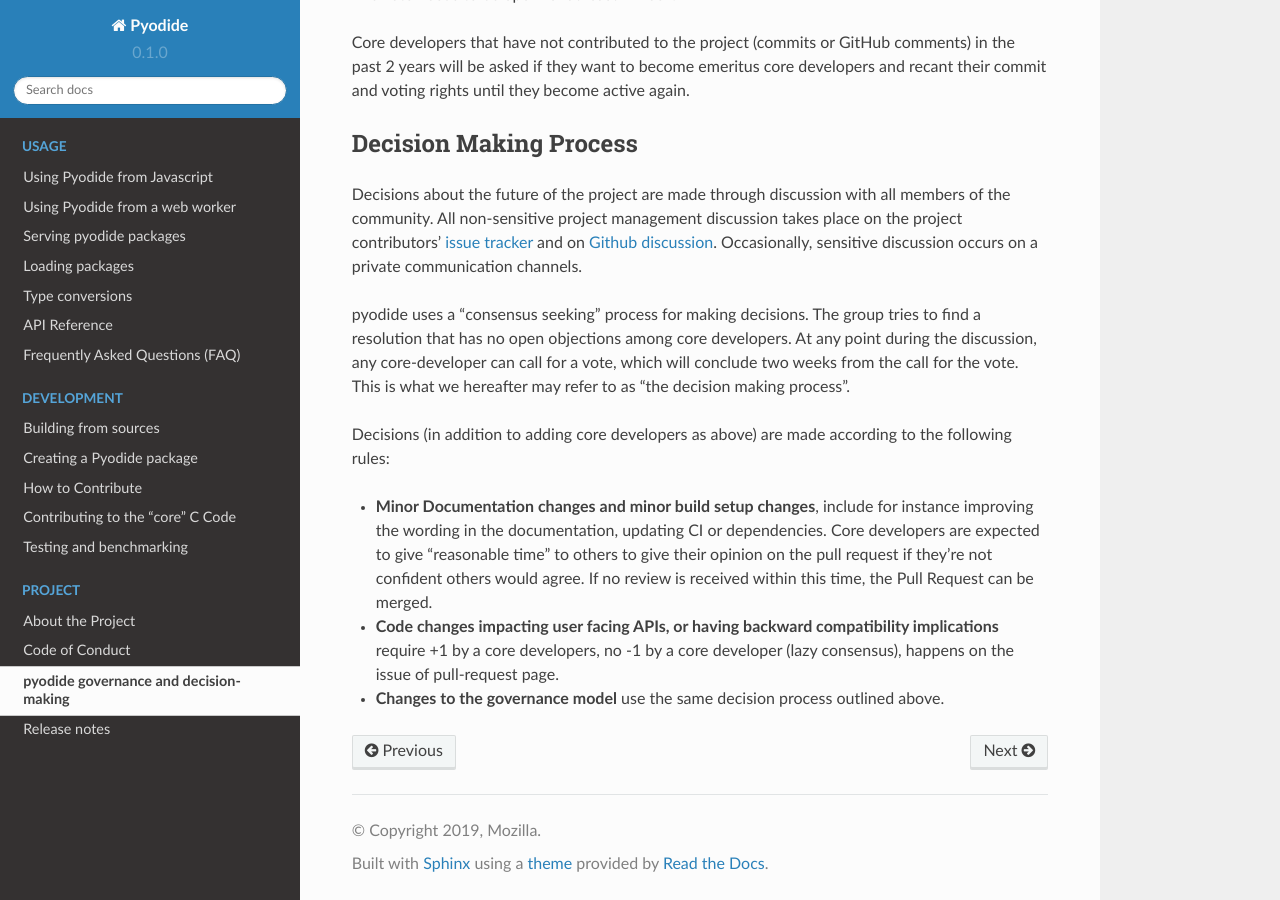
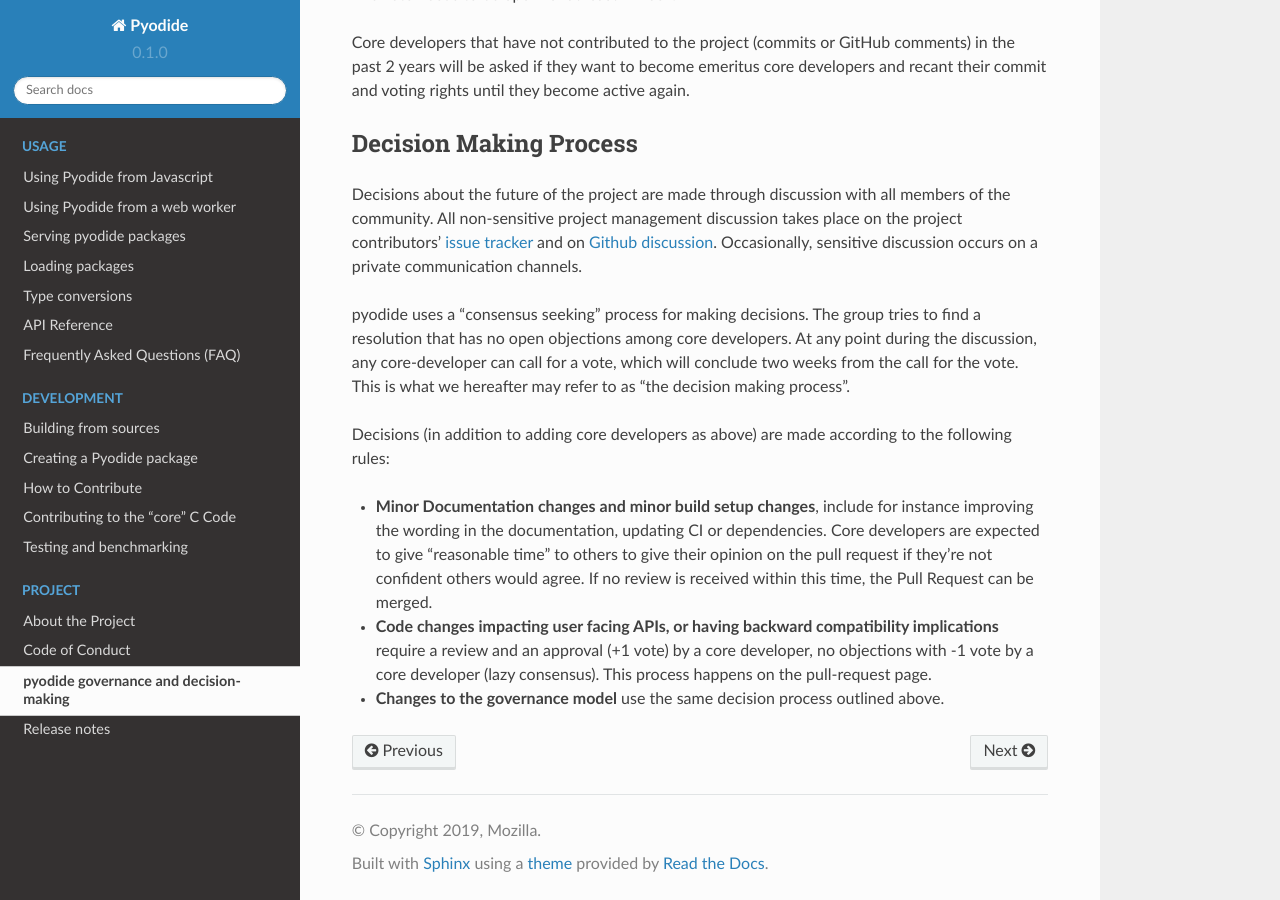
Before and after one commit to pyodide/pyodide, a Sphinx documentation site: the page built from docs/project/governance.md, in a window 1280 px wide and 900 px high, scrolled down 1223 px. Built offline with Sphinx 7.4.7 and the Read the Docs theme 2.0.0, drawn with Linux system fonts in a browser that asks for light colours; the version number is read from the project's files by our own code.

Commit message:
Improve wording for approving PRs

```diff
--- a/docs/project/governance.md
+++ b/docs/project/governance.md
@@ -89,8 +89,9 @@
   Request can be merged.
 
 * **Code changes impacting user facing APIs, or having backward compatibility
-  implications** require +1 by a core developers, no -1 by a core developer
-  (lazy consensus), happens on the issue of pull-request page.
+  implications** require a review and an approval (+1 vote) by a core
+  developer, no objections with -1 vote by a core developer (lazy consensus).
+  This process happens on the pull-request page.
 
 * **Changes to the governance model** use the same decision process outlined
   above.
```
